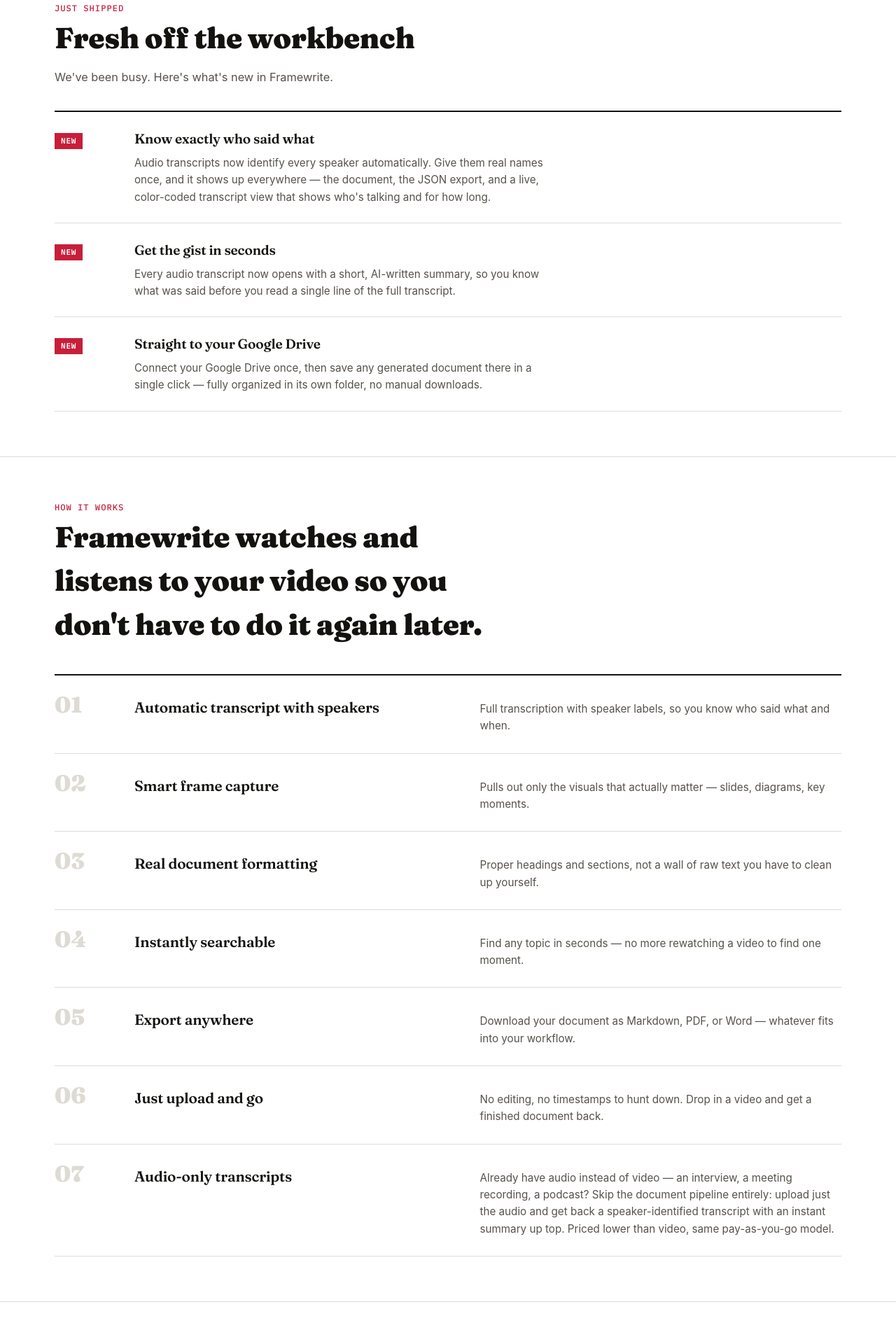
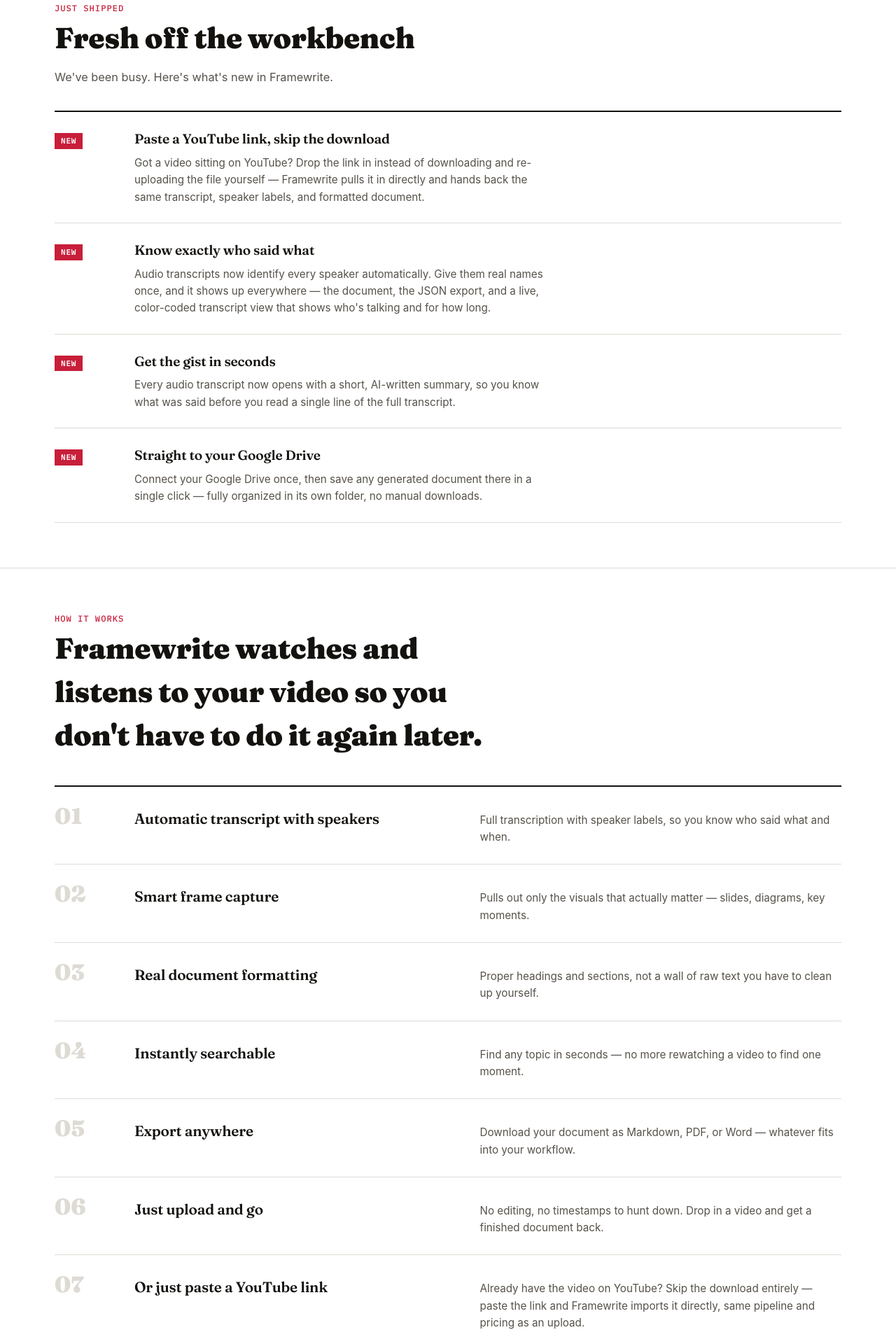
Before and after one commit to dbhattar/vid2doc, an Astro site in the folder marketing/: page / in a window 1280 px wide. Shown: the part 1454-3374 px from the top of the page at 70% size. Built offline with nearby package versions, Linux system fonts and the light colour scheme; Astro itself is replaced by a stand-in of ours; no server answers.

Commit message:
Update marketing site

```diff
--- a/marketing/src/components/FeatureGrid.astro
+++ b/marketing/src/components/FeatureGrid.astro
@@ -23,6 +23,10 @@ const items = [
   {
     title: 'Just upload and go',
     body: 'No editing, no timestamps to hunt down. Drop in a video and get a finished document back.',
+  },
+  {
+    title: 'Or just paste a YouTube link',
+    body: "Already have the video on YouTube? Skip the download entirely — paste the link and Framewrite imports it directly, same pipeline and pricing as an upload.",
   },
   {
     title: 'Audio-only transcripts',
--- a/marketing/src/components/WhatsNewGrid.astro
+++ b/marketing/src/components/WhatsNewGrid.astro
@@ -1,5 +1,9 @@
 ---
 const items = [
+  {
+    title: 'Paste a YouTube link, skip the download',
+    body: "Got a video sitting on YouTube? Drop the link in instead of downloading and re-uploading the file yourself — Framewrite pulls it in directly and hands back the same transcript, speaker labels, and formatted document.",
+  },
   {
     title: "Know exactly who said what",
     body: "Audio transcripts now identify every speaker automatically. Give them real names once, and it shows up everywhere — the document, the JSON export, and a live, color-coded transcript view that shows who's talking and for how long.",
```
